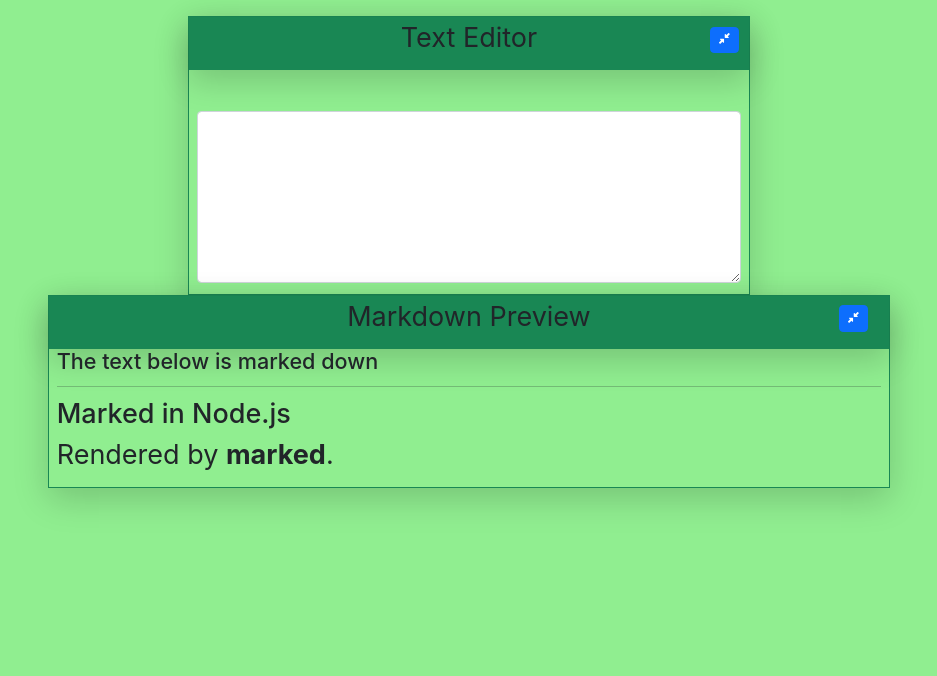
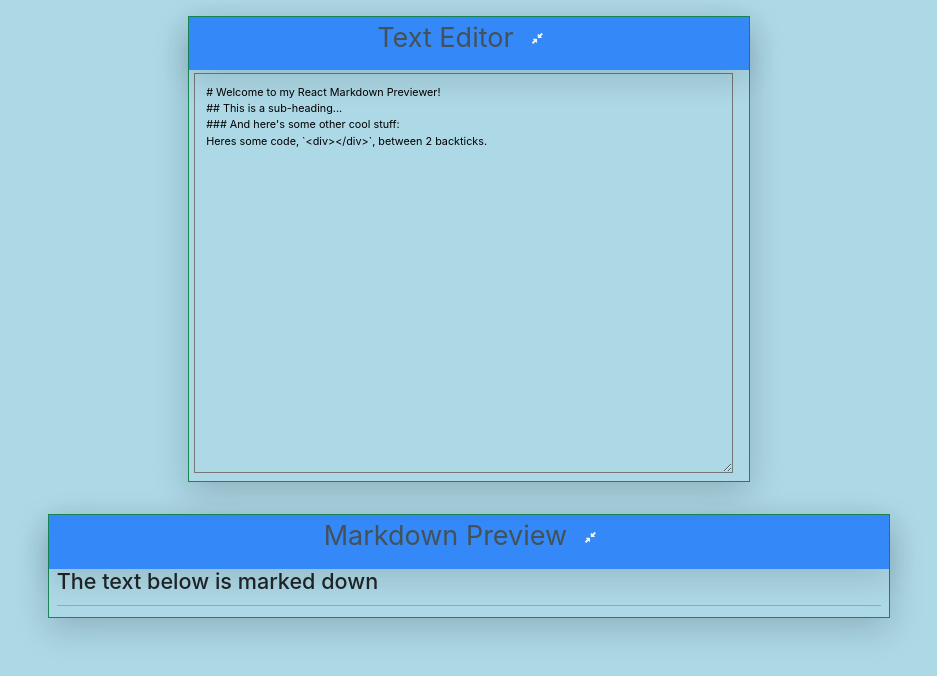
Before and after one commit to Pankeking/MarkdownPreviewer, a React (Create React App) app: page / in a window 1280 px wide. Shown: the top 676 px of the page, without its empty margins (171-1108 px from the left). Built offline with nearby package versions, Linux system fonts and the light colour scheme.

Commit message:
added upstream text input, fixed marked parser, styled text area

```diff
--- a/src/components/EditorComp.js
+++ b/src/components/EditorComp.js
@@ -1,31 +1,30 @@
 import React, {useState} from "react";
 import Collapse from "react-bootstrap/Collapse";
-import Form from "react-bootstrap/Form";
 import TitleWithToggle from "./TitleWithToggle";
+import InputComp from "./InputComp";
 
 
 
 
-function EditorComp() {
+function EditorComp({ onChange }) {
 
     const [openEditor, setOpenEditor] = useState(true);
 
+    const handleInputChange = (text) => {
+        onChange(text);
+    }
+
     return (
         <>
-        <div className="container w-50 shadow-lg mb-auto border border-success fs-1 text-center">
+        <div className="container w-50 h-75 shadow-lg mb-auto border border-success fs-1 text-center">
                 <TitleWithToggle
                     title={"Text Editor"}
                     open={openEditor}
                     onClick={() => setOpenEditor(!openEditor)}
                 />
                 <Collapse in={openEditor}>
-                    <div id="editor-text">
-                    <Form>
-                        <Form.Group className="mb-3" controlId="exampleForm.ControlTextarea1">
-                        <Form.Label></Form.Label>
-                        <Form.Control as="textarea" rows={10} />
-                        </Form.Group>
-                    </Form>
+                    <div id="editor-text" className="ms-2 p-0">
+                    <InputComp onChange={handleInputChange} />
 
                     </div>
                 </Collapse>
--- /dev/null
+++ b/src/components/InputComp.js
@@ -0,0 +1,31 @@
+import React, {useState} from "react";
+import { FormControl, InputGroup } from "react-bootstrap";
+import { marked } from "marked";
+
+function InputComp({ onChange }) {
+
+    const InitText = '# Welcome to my React Markdown Previewer!\n## This is a sub-heading...\n### And here\'s some other cool stuff:\nHeres some code, `<div></div>`, between 2 backticks.'
+
+    const [inputValue, setInputValue] = useState(InitText);
+
+    const handleChange = (event) => {
+        const newText = event.target.value;
+        setInputValue(newText);
+        onChange(newText);
+    };
+
+    return (
+        <div className="w-100 p-1 m-auto fs-6">
+            <textarea
+                id="editor"
+                className="input"
+                type="text"
+                value={inputValue}
+                onChange={handleChange}
+            >
+            </textarea>
+        </div>
+
+    )
+}
+export default InputComp;
--- a/src/components/MainComp.js
+++ b/src/components/MainComp.js
@@ -1,4 +1,4 @@
-import React from "react";
+import React, {useState} from "react";
 
 import MarkdownComp from "./MarkdownComp";
 import EditorComp from "./EditorComp";
@@ -6,11 +6,17 @@ import EditorComp from "./EditorComp";
 // import {Routes, Route, Link, Navigate, withRouter} from 'react-router-dom';
 
 function MainComp() {
+
+    const [markdownText, setMarkdownText] = useState('');
+    const handleTextChange = (text) => {
+        setMarkdownText(text);
+    }
     return(
         <React.Fragment>
             <div className="container mt-4">
-                <EditorComp />
-                <MarkdownComp />
+                <EditorComp onChange={handleTextChange} />
+                <div className="m-5"></div>
+                <MarkdownComp markdownText={markdownText} />
             </div>
         </React.Fragment>
     )
--- a/src/components/MarkdownComp.js
+++ b/src/components/MarkdownComp.js
@@ -4,10 +4,11 @@ import Collapse from "react-bootstrap/Collapse";
 import TitleWithToggle from "./TitleWithToggle";
 
 
-function MarkdownComp() {
+function MarkdownComp({ markdownText }) {
 
     const [openPreview, setOpenPreview] = useState(true);
-    const htmlText = marked.parse('# Marked in Node.js\n\nRendered by **marked**.');
+
+    const markedDownText = marked(markdownText, {sanitize: true});
 
     return (
         <>
@@ -21,7 +22,7 @@ function MarkdownComp() {
                 <div className="text text-start" id="editor-text">
                     <p>
                         <h2>The text below is marked down </h2><hr></hr>
-                        <div dangerouslySetInnerHTML={ {__html: htmlText}}></div>
+                        <div dangerouslySetInnerHTML={ {__html: markedDownText}}></div>
                     </p>
                 </div>
             </Collapse>
--- a/src/components/TitleWithToggle.js
+++ b/src/components/TitleWithToggle.js
@@ -4,12 +4,11 @@ import ToggleButtonComp from "./ToggleButtonComp";
 function TitleWithToggle({ title, open, onClick }) {
 
     return (
-        <div className="border border-success bg-success row shadow-lg">
-            <div className="col-1"></div>
-            <p className="col-10">{title}</p>
-            <div className="col-1">
+        <div className="border border-primary bg-primary opacity-75 row shadow-lg">
+            <p className="justify-content-center">
+                {title}
                 <ToggleButtonComp open={open} onClick={onClick} />
-            </div>
+            </p>
         </div>
     )
 }
--- a/src/components/ToggleButtonComp.js
+++ b/src/components/ToggleButtonComp.js
@@ -6,6 +6,7 @@ import { faUpRightAndDownLeftFromCenter, faDownLeftAndUpRightToCenter } from "@f
 function ToggleButtonComp({ open, onClick}) {
 
     return (
+        <div className="btn">
         <Button
         onClick={onClick}
         aria-expanded={open}
@@ -13,6 +14,7 @@ function ToggleButtonComp({ open, onClick}) {
             {!open ? (<FontAwesomeIcon icon={faUpRightAndDownLeftFromCenter} />)
             : (<FontAwesomeIcon icon={faDownLeftAndUpRightToCenter} />)}
         </Button>
+        </div>
     )
 }
 export default ToggleButtonComp;
--- a/src/index.css
+++ b/src/index.css
@@ -12,7 +12,7 @@ html {
 
 body {
   margin: 0;
-  background-color:lightgreen;
+  background-color:lightblue;
   font-family: -apple-system, BlinkMacSystemFont, 'Segoe UI', 'Roboto', 'Oxygen',
     'Ubuntu', 'Cantarell', 'Fira Sans', 'Droid Sans', 'Helvetica Neue',
     sans-serif;
@@ -24,3 +24,12 @@ code {
   font-family: source-code-pro, Menlo, Monaco, Consolas, 'Courier New',
     monospace;
 }
+
+#editor {
+  width: 101%;
+  height: 50vh;
+  margin-left: -1rem;
+  background-color: lightblue;
+  margin-right: 1rem;
+  padding: 1rem;
+}
```
